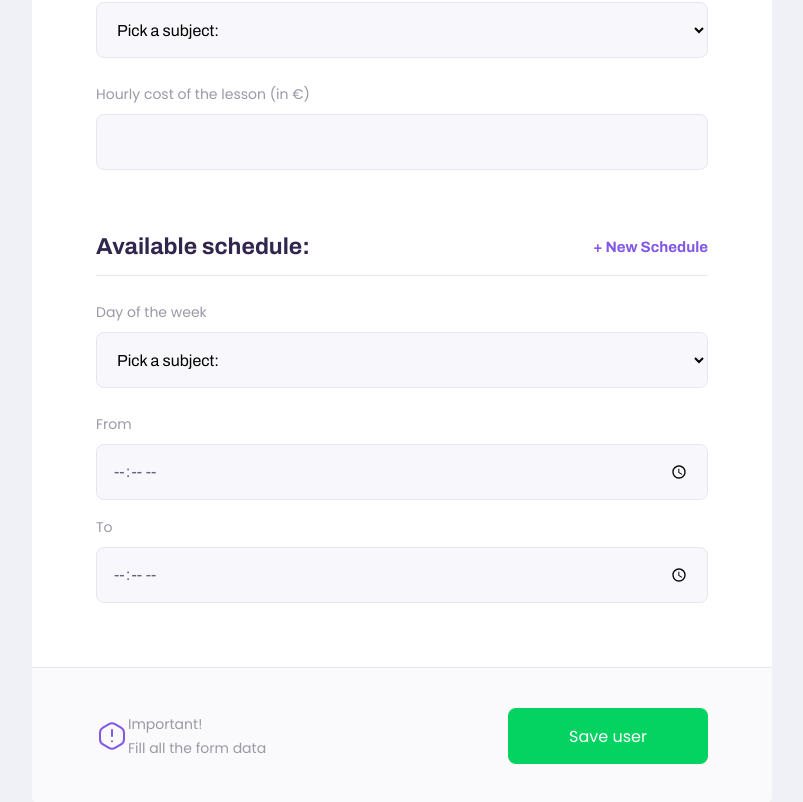
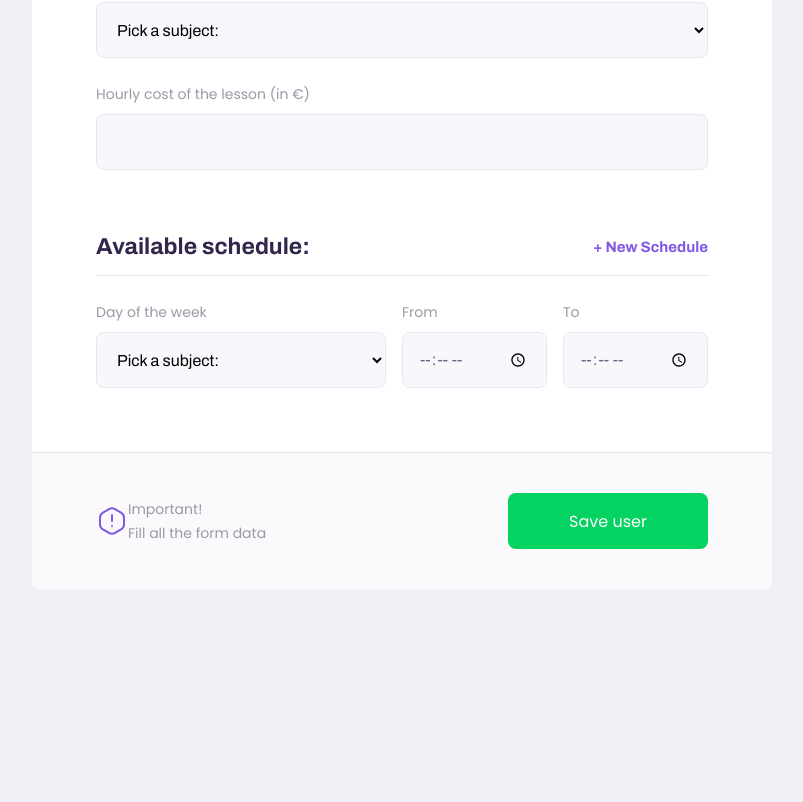
Before and after one commit to MarcoDSilva/Proffy, a React (Create React App) app in the folder frontend/: page /teaching in a window 1280 px wide. Shown: the part 1115-1917 px from the top of the page, without its empty margins (238-1041 px from the left). After the commit the page ends 1704 px from the top, so only its background shows below. Built offline with nearby package versions, Linux system fonts and the light colour scheme; the HTML template or start-up script is replaced by a standard one.

Commit message:
fixing some css

```diff
--- a/frontend/src/pages/teacherForm/teacherForm.css
+++ b/frontend/src/pages/teacherForm/teacherForm.css
@@ -110,7 +110,17 @@
 
   #page-teacher-form main fieldset{
     padding: 0 6.4rem;
-  }
+	}
+
+  #page-teacher-form main .schedule-item{
+		display: grid;
+		grid-template-columns: 2fr 1fr 1fr;
+		column-gap: 1.6rem;
+	}
+
+	#page-teacher-form main .schedule-item .input-block{
+		margin-top: 0 !important;
+	}
 
   #page-teacher-form main footer{
     padding: 4.0rem 6.4rem;
```
